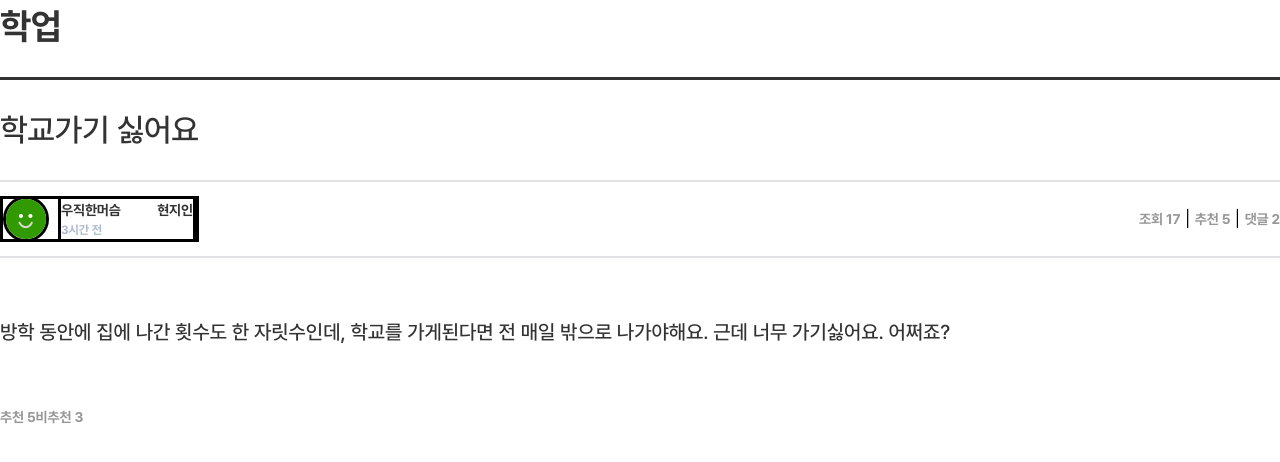
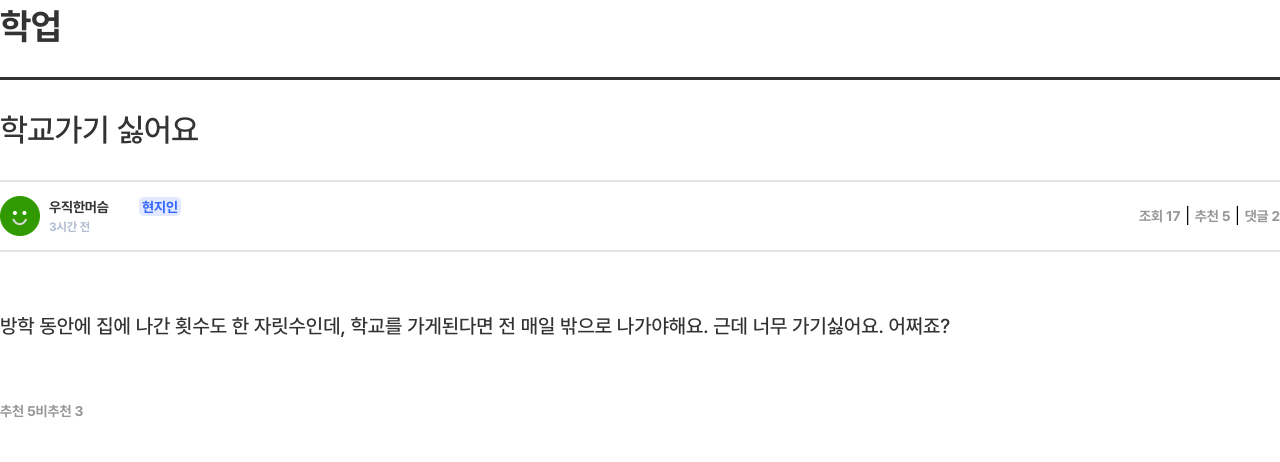
Before and after one commit to MJU-HelloWorld/front, a React (Create React App) app in the folder hello-world/: page / in a window 1280 px wide. Shown: the top 462 px of the page. Built offline with nearby package versions, Linux system fonts and the light colour scheme.

Commit message:
design: userType 뱃지 디자인

```diff
--- a/hello-world/src/components/common/font.module.css
+++ b/hello-world/src/components/common/font.module.css
@@ -44,6 +44,24 @@
   line-height: 150%; /* 21px */
   letter-spacing: -0.154px;
 }
+.textUserType{
+  font-family: Pretendard-Bold, sans-serif;
+  color: #3366FF;
+  font-size: 14px;
+  font-style: normal;
+  font-weight: 700;
+  line-height: 150%; /* 21px */
+  letter-spacing: -0.154px;
+
+  background-color: #E1E8FF;
+  width:42px;
+  height:19px;
+
+  border-radius: 5px;
+  display: flex;
+  flex-direction:row;
+  justify-content: center;
+}
 .textBoardTime {
   font-family: Pretendard-Bold, sans-serif;
   color: #afbccf;
--- a/hello-world/src/components/postDetailPage/PostDetailText.jsx
+++ b/hello-world/src/components/postDetailPage/PostDetailText.jsx
@@ -27,6 +27,10 @@ function PostDetailText(props) {
       textType = "textBoardInfo"
       break;
     }
+    case "userType":{
+      textType="textUserType"
+      break;
+    }
     default:{
       textType ="textContent"
       break;
--- a/hello-world/src/components/postDetailPage/UserProfile.jsx
+++ b/hello-world/src/components/postDetailPage/UserProfile.jsx
@@ -16,7 +16,7 @@ function UserProfile(props) {
           ></PostDetailText>
           <PostDetailText
             text={props.user.userType}
-            type="userName"
+            type="userType"
           ></PostDetailText>
         </div>
         <PostDetailText
--- a/hello-world/src/components/postDetailPage/boardStyle.module.css
+++ b/hello-world/src/components/postDetailPage/boardStyle.module.css
@@ -30,7 +30,7 @@
 
 .userProfileContainer {
   /* 컨테이너 속성 */
-  border-style: solid;
+  /* border-style: solid; */
   height: 40px;
   /* 아이템 정렬 */
   display: flex;
@@ -41,7 +41,7 @@
 
 }
 .userIcon {
-  border-style: solid;
+  /* border-style: solid; */
   width: 40px;
   height: 40px;
   display: inline-block;
@@ -59,7 +59,7 @@
 .userProfileContainer .userExplainContainer{
   /* 컨테이너 속성 */
   height:40px;
-  border-style: solid;
+  /* border-style: solid; */
 
   /* 아이템속성 */
   display: flex;
```
